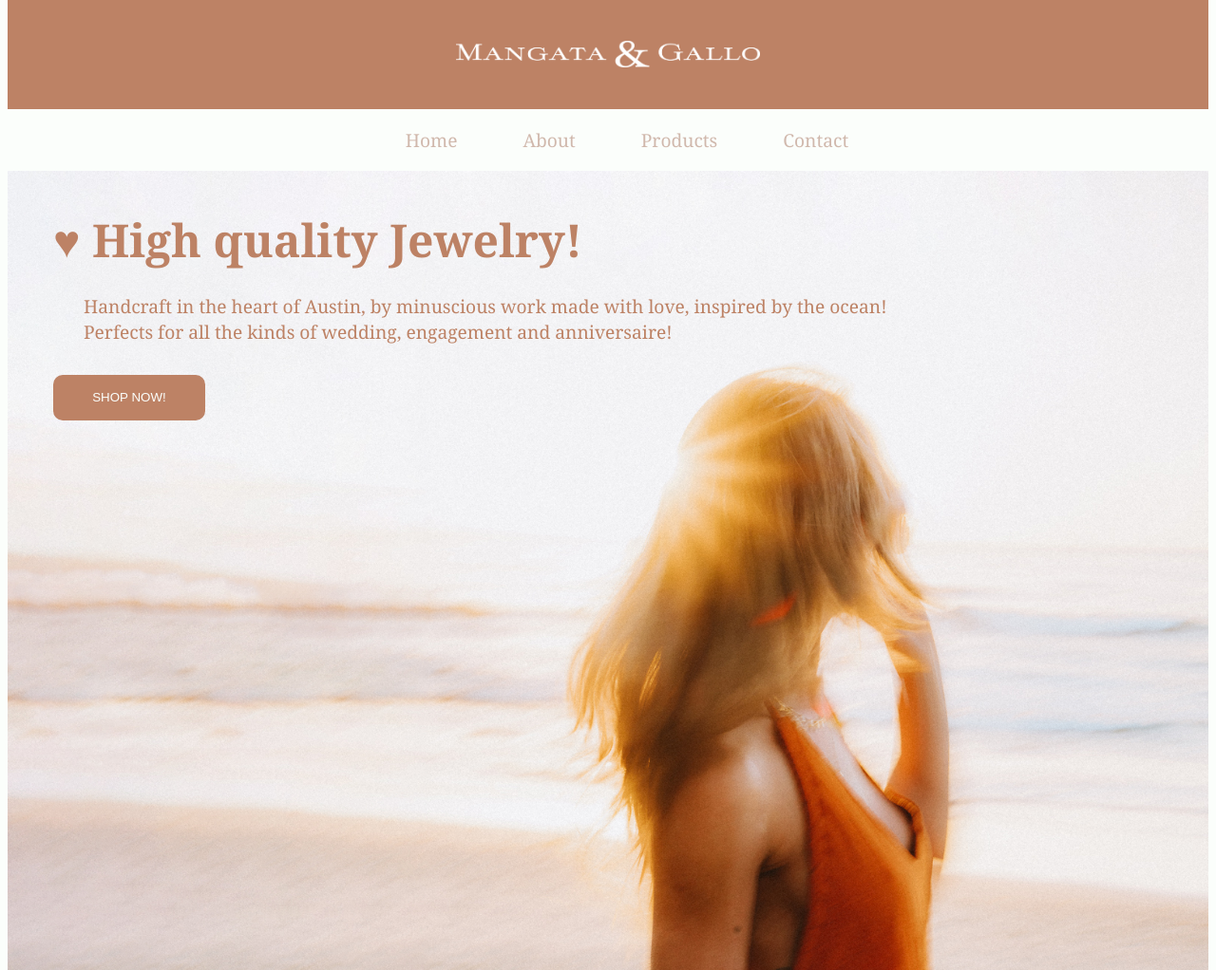
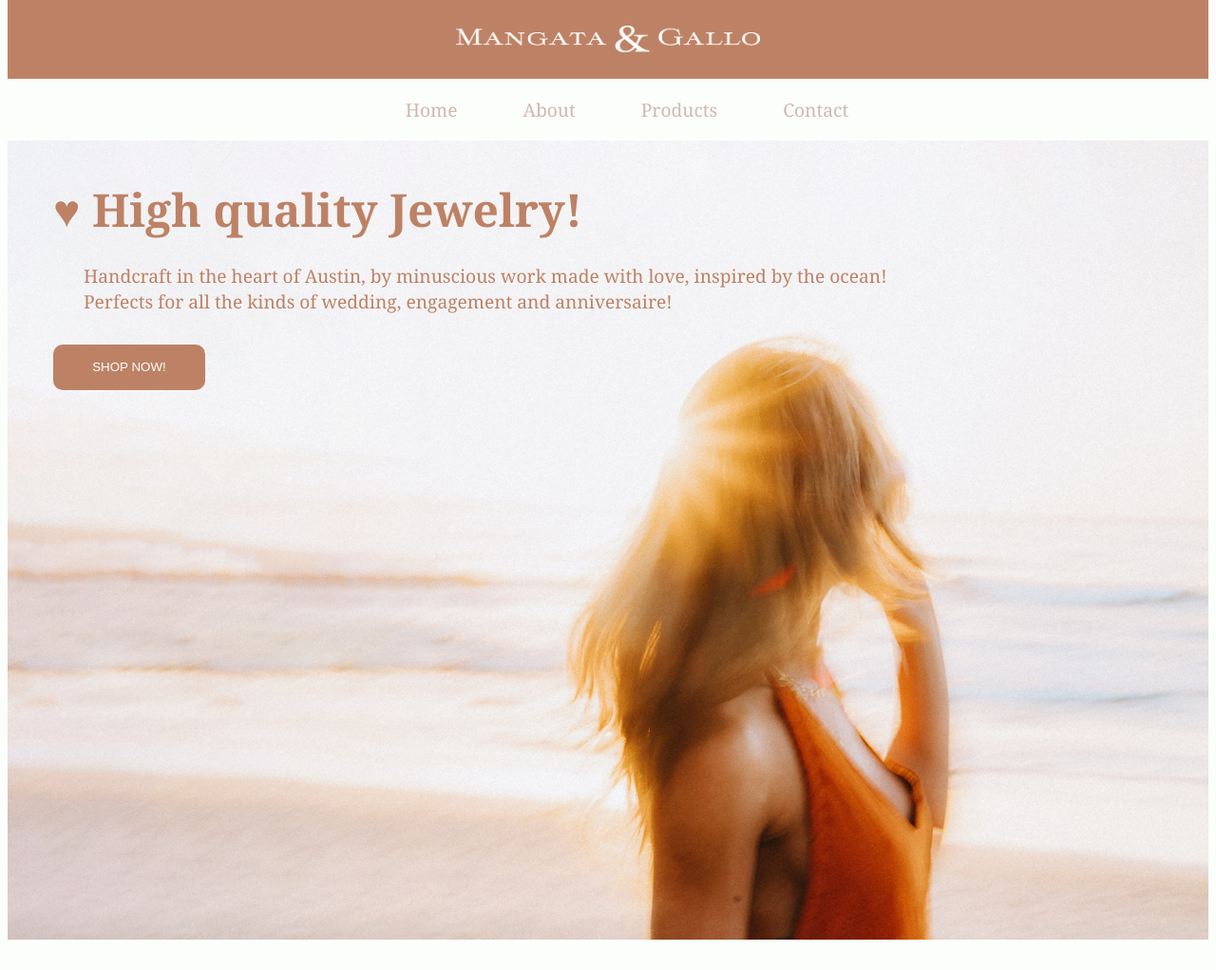
Before and after one commit to rosaneviotti/Project, a plain HTML site: page index.html in a window 1280 px wide. Shown: the top 1022 px of the page at 95% size. Drawn offline with Linux system fonts and the light colour scheme.

Commit message:
correcting mistakes in the margin

```diff
--- a/css/style.css
+++ b/css/style.css
@@ -24,7 +24,8 @@ p {
 
 header{
     background-color: rgb(189, 130, 101);
-    padding: 1.7rem;
+    padding-top: 1.7rem;
+    padding-bottom: 1.7rem;
 }
 
 header > img {
@@ -32,7 +33,6 @@ header > img {
     margin-left: auto;
     margin-right: auto;
     background-color: rgb(189, 130, 101);
-    padding: 1rem;
     max-width: 20rem;
 }
 
@@ -135,7 +135,6 @@ nav li:hover {
 
 section {
     display: flex;
-    margin: auto;
 }
 
 article {
```
